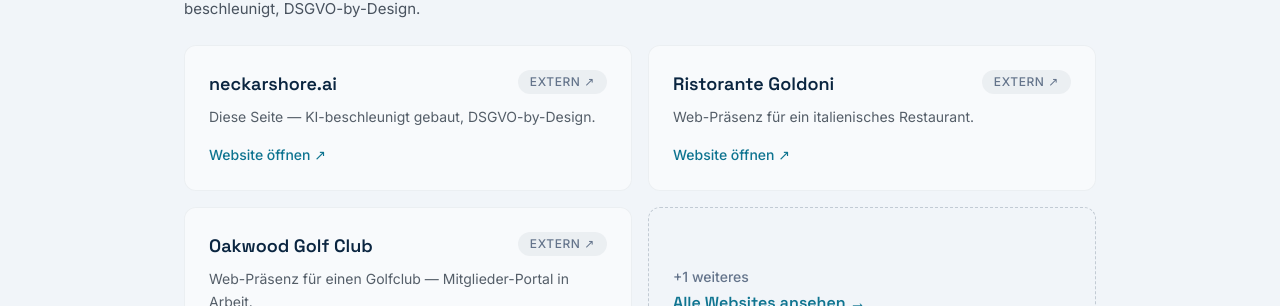
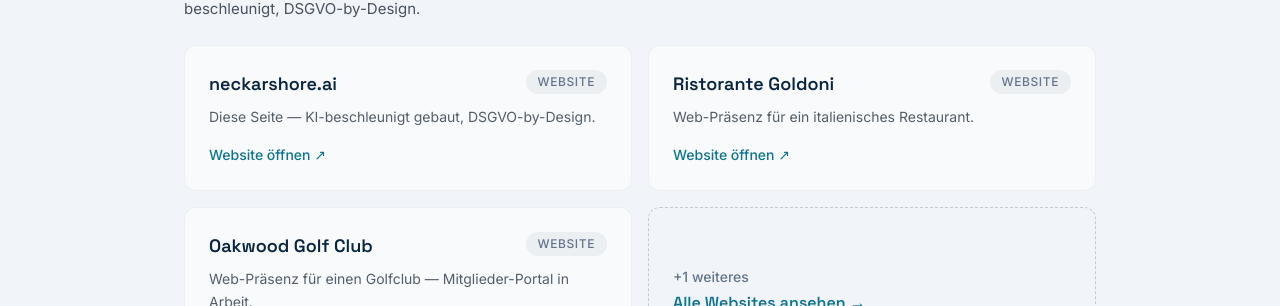
Before and after one commit to neckarshore-websites/neckarshore-website, a Next.js app: page /products in a window 1280 px wide. Shown: the part 1973-2279 px from the top of the page. Built offline with nearby package versions, Linux system fonts and the light colour scheme.

Commit message:
fix(products): label website cards 'Website' instead of 'Extern' (#50)

```diff
--- a/src/components/ProductCard.tsx
+++ b/src/components/ProductCard.tsx
@@ -23,7 +23,7 @@
   if (item.status === "external") {
     return (
       <span className="shrink-0 rounded-full bg-primary/5 px-3 py-1 text-xs font-medium uppercase tracking-wider text-muted dark:bg-text-secondary/10 dark:text-text-tertiary">
-        Extern&nbsp;↗
+        Website
       </span>
     );
   }
```
Also changed, not shown: 1 other file (tests, documents, lock files or other folders).
